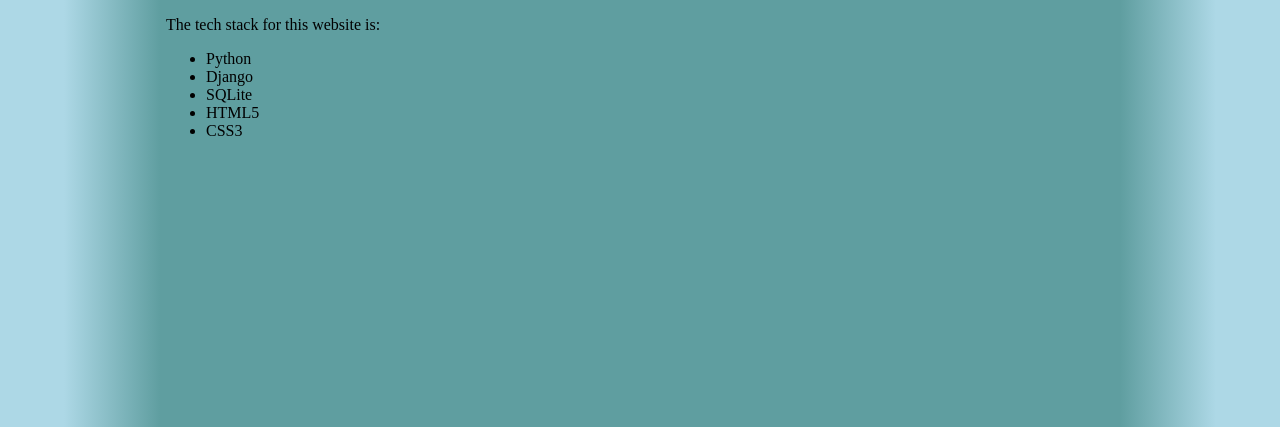
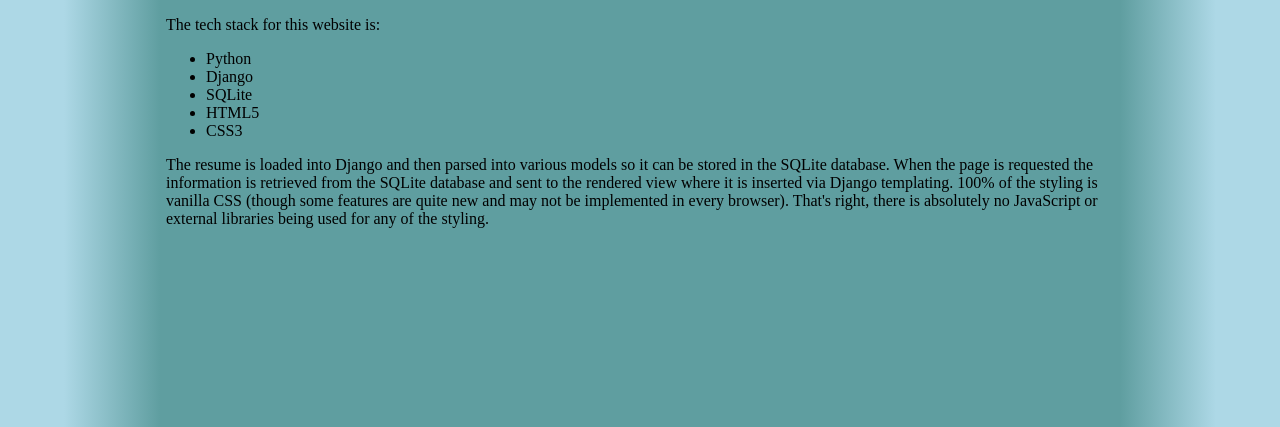
Before and after one commit to Rob-Fox/resume_site, a Django app: page / in a window 1280 px wide, after a click on "About this Page". Shown: the part 18-445 px from the top of the page. Run offline with Django 5.2, Linux system fonts and the light colour scheme; tables that the repository leaves empty hold one stand-in row (values such as "Sample post"); data that the repository does not hold is empty.

Commit message:
Continuing to add information to about page section

```diff
--- a/resume/templates/resume/index.html
+++ b/resume/templates/resume/index.html
@@ -7,7 +7,6 @@
     <meta name="viewport" content="width=device-width, initial-scale=1.0">
     <title>Document</title>
     <link rel="stylesheet" type="text/css" href='{% static "resume/style.css" %}'>
-    <!-- <script src='{% static "resume/script.js" %}'></script> -->
 </head>
 <body>
     <header>
@@ -166,6 +165,12 @@
                 <li>CSS3</li>
             </ul>
         </div>
+        <div>
+            <p id="page_description">
+                The resume is loaded into Django and then parsed into various models so it can be stored in the SQLite database. When the page is requested the information is retrieved from the SQLite database and sent to the rendered view where it is inserted via Django templating.
+                100% of the styling is vanilla CSS (though some features are quite new and may not be implemented in every browser). That's right, there is absolutely no JavaScript or external libraries being used for any of the styling.
+            </p>
+        </div>
     </div>
 </body>
 </html>
```
